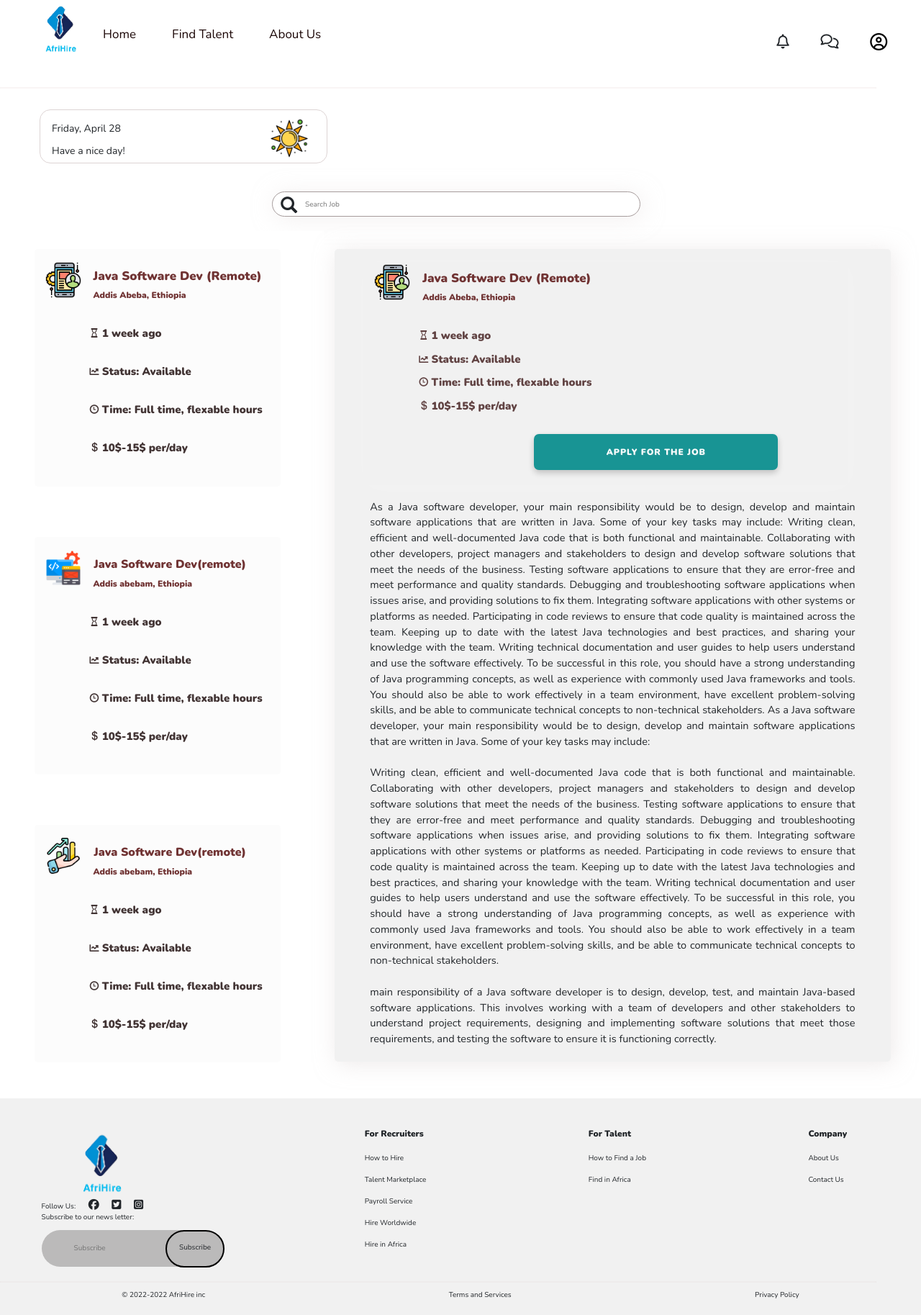
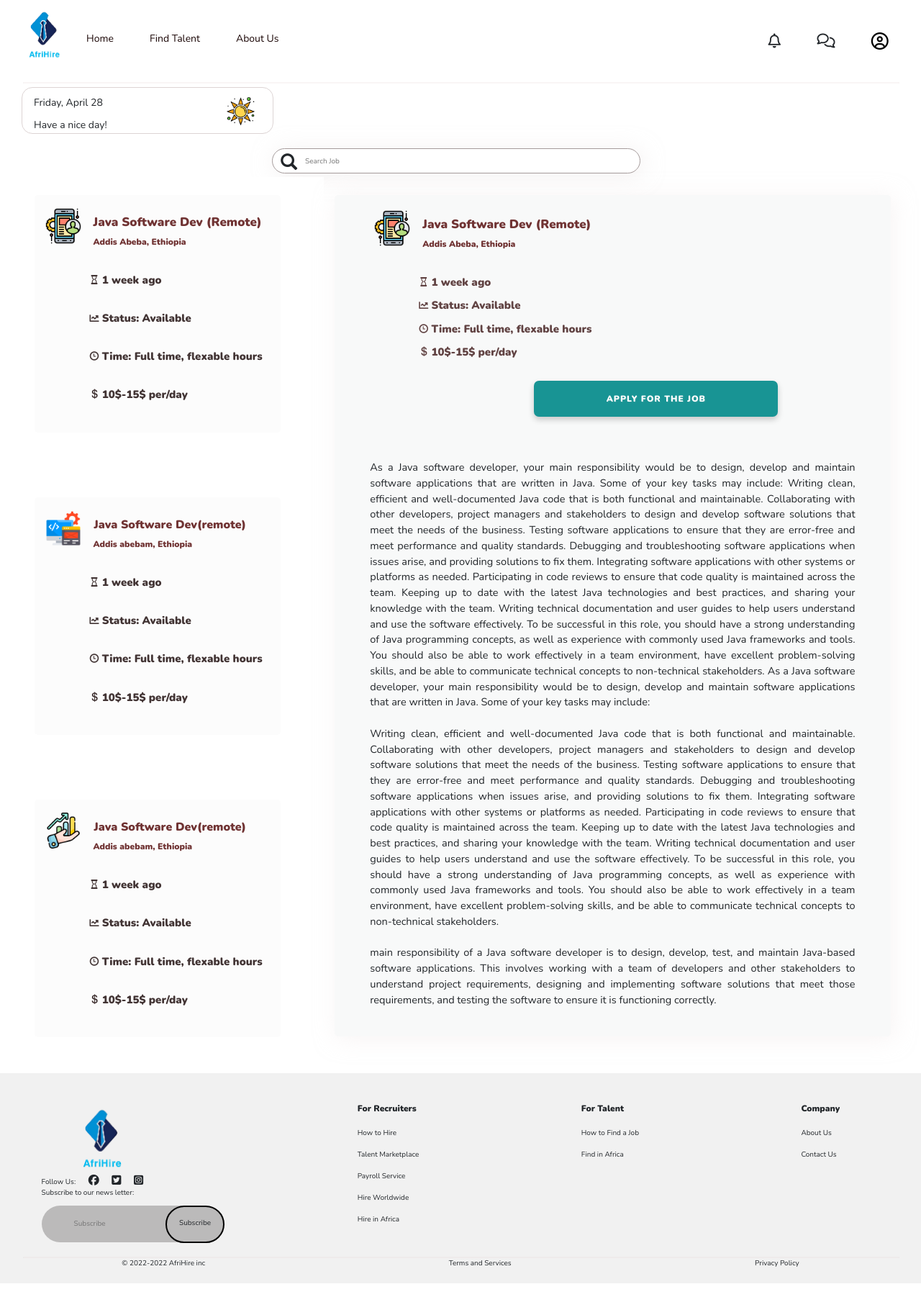
Before and after one commit to DeazStar/ip_project_job_portal_website, a PHP site: page /findjob.html in a window 1280 px wide. Shown: the whole page at 72% size. After the commit the page ends 1783 px from the top, so only its background shows below. Run offline with PHP 8.4, Linux system fonts and the light colour scheme; some libraries are stand-ins or nearby versions.

Commit message:
Add files via upload

```diff
--- a/css/findjob.css
+++ b/css/findjob.css
@@ -1,23 +1,32 @@
-body {
-    width: 100%;
+body
+{
+    width: 100vw;
     padding: 0px;
     margin: 0px;
     font-family: 'Nunito', sans-serif;
 }
 /** navbar css**/
 
-ul {
+ul
+{
     list-style-type: none;
+    padding: 0;
+    margin: 0;
 }
 .navbar-container img{
     width: 120px;
 }
 
 nav {
+    margin: 0;
     display: flex;
     flex-direction: row;
     justify-content: space-between;
-    font-size: 17px;
+    font-size: 14px;
+
+    padding: 0;
+    margin: 0;
+
 }
 .nav-two {
     display: flex;
@@ -26,11 +35,13 @@ nav {
     width: 17%;
     align-items: center;
     margin-right: 30px;
-    margin-bottom: 4px;
+    margin-bottom: 0px;
+    padding: 0;
+
 }
 
 .nav-icon {
-    font-size: 1.6rem;
+    font-size: 0.8rem;
 }
 
 a {
@@ -42,6 +53,10 @@ a {
     flex-direction: row;
     margin-left: 3px;
     color: rgb(27, 6, 6);
+
+    margin: 8px 0px 0px 0px;
+    padding: 0;
+
 }
 .nav-one a{
     color: rgb(27, 6, 6);
@@ -57,7 +72,8 @@ a {
 .nav-two {
     display: flex;
     flex-direction: row;
-    margin: 0px 25px;
+    margin: 0px 20px;
+    padding: 0px;
 }
 
 .nav-item {
@@ -90,19 +106,17 @@ body
 }
 .line
 {
-    width: 100%;
+    width: 80%;
 }
 .sunset
 {
     display: inline-block;
     border: 1px solid rgb(221, 212, 212);
 
-    padding: 15px 12px 15px 16px;
-    margin: 19px;
-    margin-left: 55px;
-
-    width:400px;
-    height: 75px;
+    padding: 10px 12px 15px 16px;
+    margin: 5px 0px 0px 30px;
+    width:350px;
+    height: 65px;
 
     border-radius: 15px;
     font-size: 15px;
@@ -111,8 +125,8 @@ body
 {
     float: right;
     display: inline-block;
-    width:60px;
-    margin: -3px 5px 0px 0px;
+    width:45px;
+    margin: 0px 5px 0px 0px;
 
 }
 .search-div
@@ -150,10 +165,11 @@ body
     border: 2px solid blue;
     height: 50vh;
     width: 65%;
+
 }
 .job-container
 {
-    margin-top:20px ;
+    margin-top: 5px ;
     display: flex;
     background-color: rgb(255, 255, 255);
 
@@ -192,11 +210,13 @@ body
     display: flex;
     flex-direction: column;
     border-radius: 5px;
-    background-color: #F1F1F1;
+    background-color: #f8f9f9;
 
-    box-shadow: 3px 3px 30px rgba(221, 213, 213, 0.5);
+    box-shadow: 3px 3px 30px rgba(242, 234, 234, 0.5);
 
     margin: 25px 35px 1px 15px;
+    font: 12px;
+
 }
 
 .job-pic-div
@@ -406,6 +429,49 @@ p.description
     gap: 30px;
     justify-content:space-between;
 }
+}
+
+@media screen and (max-width: 550px) {
+
+    body{
+        background-color: rgb(255, 255, 255);
+        max-width: 100vw;
+        margin: 0;
+        padding: 0;
+    }
+    hr{
+        width: 100%;
+    }
+    .job-container{
+        width: 550px;
+        padding: 0;
+        margin: 5px;
+    }
+    .job-details
+    {
+        width: 480px;
+        padding: 0;
+
+    }
+    p.description
+    {
+        margin-top: 25px;
+    }
+    .search-input
+    {
+    width: 40%;
+    border: 1.5px solid red;
+    border-radius: 19px;
+    border-color: rgb(166, 156, 156);
+    padding: 10px 0px 8px 45px;
+
+    box-shadow: 3px 3px 30px rgba(233, 227, 227, 0.5);
+
+    margin-left: 25px;
+    }
+    footer{
+        width: 500px;
+    }
 
 }
 
@@ -421,10 +487,11 @@ p.description
 {
     font-size: 14.5px;
 
-    margin: 10px 17px;
+    margin: 20px 17px;
 
     text-align: justify;
 }
+
 
 
 /*footer*/
@@ -496,7 +564,11 @@ footer {
 
 hr {
     width: 95%;
-    margin-top: 0px;
+    margin-left: 2.5%;
+
+    margin-top: 0;
+    margin-bottom: 0;
+
     border: 0.01px solid rgb(233, 218, 218);
     padding: 0.001px;
     background-color: black;
```
Also changed, not shown: other parts of css/findjob.css (+16 -47 lines).
